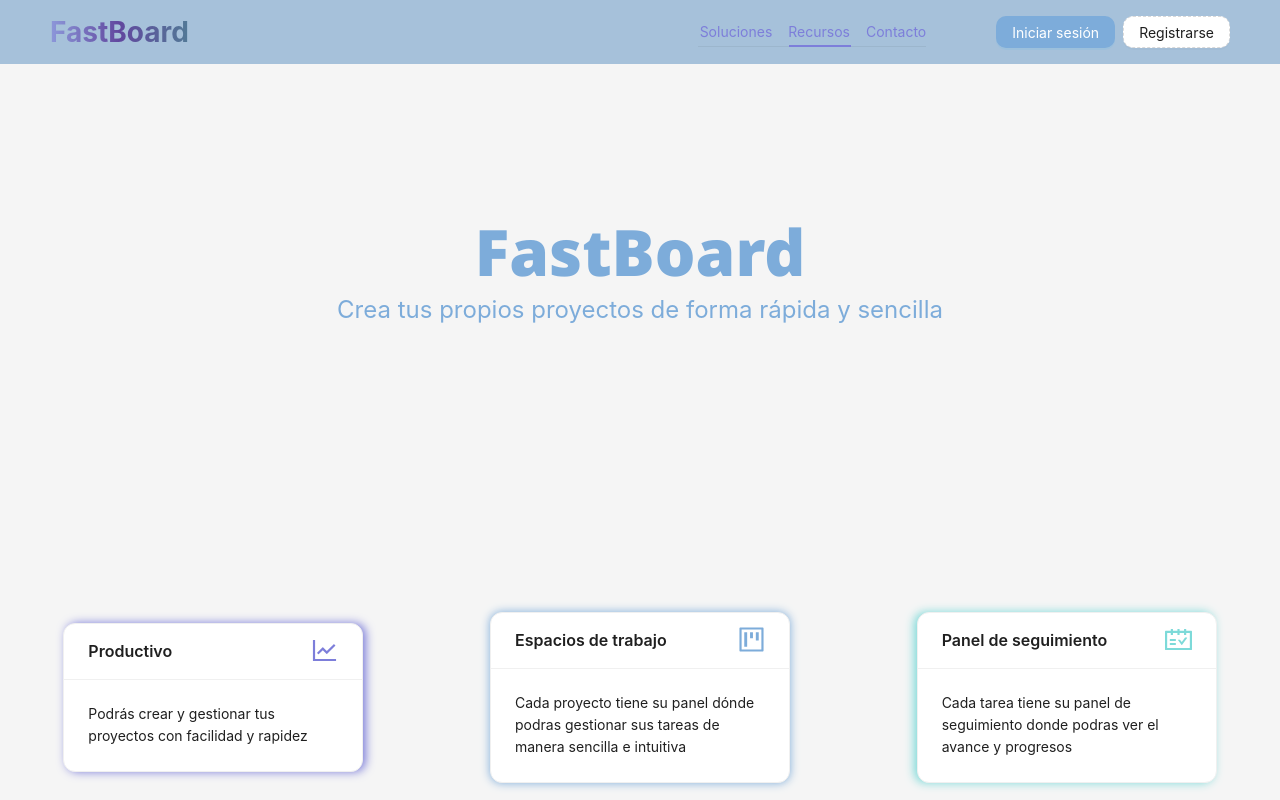
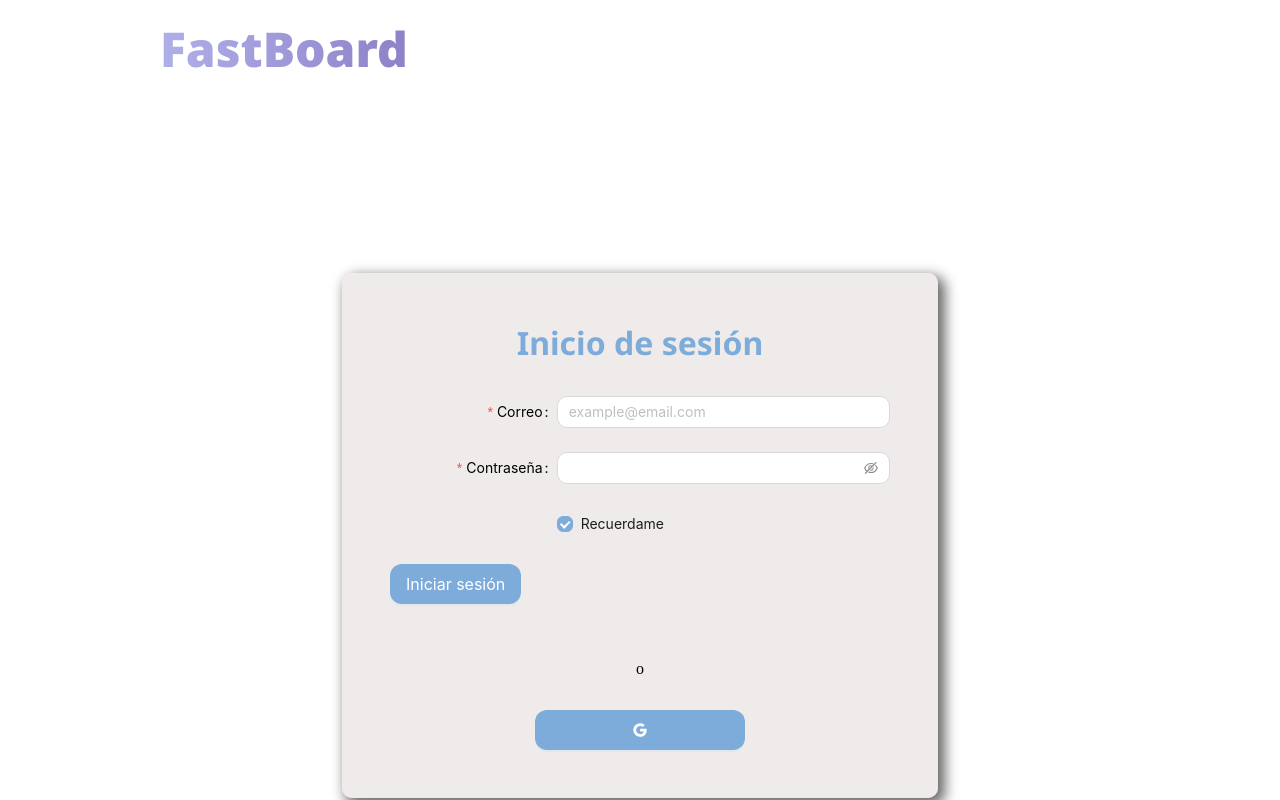
Before and after one commit to KevinB00/fastboard, a React (Vite) app in the folder frontend/: page /inicio-sesion in a window 1280 px wide. Shown: the top 800 px of the page. Built offline with nearby package versions, Linux system fonts and the light colour scheme.

Commit message:
Página inicio-sesión (diseño)

```diff
--- a/frontend/package.json
+++ b/frontend/package.json
@@ -15,6 +15,7 @@
     "axios": "^1.7.9",
     "react": "^18.3.1",
     "react-dom": "^18.3.1",
+    "react-router": "^7.1.1",
     "sass": "^1.83.0"
   },
   "devDependencies": {
--- a/frontend/src/components/Header/HeaderComponent.jsx
+++ b/frontend/src/components/Header/HeaderComponent.jsx
@@ -1,9 +1,9 @@
 import { Layout, Flex, Anchor, Button } from "antd";
+import { Link } from "react-router";
 import "./HeaderComponent.sass";
 
 const { Header } = Layout;
 const HeaderComponent = () => {
-
   return (
     <Header className="header">
       <Flex className="flex-header" justify="space-between" align="center">
@@ -30,7 +30,9 @@ const HeaderComponent = () => {
             ]}
           />
           <Flex gap="small" align="center">
+            <Link to="/inicio-sesion">
               <Button type="primary">Iniciar sesión</Button>
+            </Link>
             <Button type="dashed">Registrarse</Button>
           </Flex>
         </Flex>
@@ -38,4 +40,4 @@ const HeaderComponent = () => {
     </Header>
   );
 };
-export default HeaderComponent
+export default HeaderComponent;
--- a/frontend/src/main.jsx
+++ b/frontend/src/main.jsx
@@ -1,14 +1,23 @@
-import { StrictMode } from 'react'
-import { createRoot } from 'react-dom/client'
-import { ConfigProvider, Layout } from 'antd'
-import config from './styles/globalStyles'
-import './index.sass'
-import Inicio from './pages/Landing/Inicio.jsx'
+import { StrictMode } from "react";
+import { createRoot } from "react-dom/client";
+import { BrowserRouter, Routes, Route } from "react-router";
+import { ConfigProvider } from "antd";
+import config from "./styles/globalStyles";
+import "./index.sass";
+import Inicio from "./pages/Landing/Inicio.jsx";
+import InicioSesion from "./pages/Signin/InicioSesion.jsx";
 
-createRoot(document.getElementById('root')).render(
+createRoot(document.getElementById("root")).render(
   <StrictMode>
     <ConfigProvider theme={config}>
-      <Inicio />
+      <BrowserRouter>
+        <Routes>
+          <Route path="/" element={<Inicio />} />
+          <Route path="inicio" element={<Inicio />} />
+          <Route path="inicio-sesion" element={<InicioSesion />} />
+          <Route path="*" element={<Inicio />} />
+        </Routes>
+      </BrowserRouter>
     </ConfigProvider>
-  </StrictMode>,
-)
+  </StrictMode>
+);
--- a/frontend/src/pages/Signin/InicioSesion.jsx
+++ b/frontend/src/pages/Signin/InicioSesion.jsx
@@ -0,0 +1,83 @@
+import "./InicioSesion.sass";
+import iniciosesion from "../../styles/signin";
+import { GoogleOutlined } from "@ant-design/icons";
+import { Flex, Form, Input, Checkbox, Button, ConfigProvider } from "antd";
+const InicioSesion = () => {
+  const iniciarSesion = () => {};
+  const iniciarSesionError = () => {};
+  return (
+    <ConfigProvider theme={iniciosesion}>
+      <div className="inicio-sesion">
+        <Flex
+          className="header-inicio-sesion"
+          justify="flex-start"
+          align="center"
+        >
+          <h1>FastBoard</h1>
+        </Flex>
+        <div className="content-inicio-sesion">
+          <Flex
+            className="block-inicio-sesion"
+            justify="center"
+            align="center"
+            vertical
+            wrap
+          >
+            <h1>Inicio de sesión</h1>
+            <Form
+              className="form-inicio-sesion"
+              name="inicio-sesion"
+              labelCol={{ span: 8 }}
+              initialValues={{ remember: true }}
+              onFinish={iniciarSesion}
+              onFinishFailed={iniciarSesionError}
+              autoComplete="off"
+            >
+              <Form.Item
+                label="Correo"
+                name="email"
+                rules={[
+                  {
+                    required: true,
+                    message: "Por favor ingrese su email",
+                  },
+                ]}
+              >
+                <Input placeholder="example@email.com" />
+              </Form.Item>
+              <Form.Item
+                label="Contraseña"
+                name="password"
+                rules={[
+                  {
+                    required: true,
+                    message: "Por favor ingrese su contraseña",
+                  },
+                ]}
+              >
+                <Input.Password />
+              </Form.Item>
+              <Form.Item name="remember" valuePropName="checked" label={null}>
+                <Checkbox>Recuerdame</Checkbox>
+              </Form.Item>
+              <Form.Item>
+                <Button size="large" type="primary" htmlType="submit">
+                  Iniciar sesión
+                </Button>
+              </Form.Item>
+            </Form>
+            <div className="separador">
+              <span>o</span>
+            </div>
+            <div className="google">
+              <Button className="btn-google" size="large" type="primary">
+                <GoogleOutlined />
+              </Button>
+            </div>
+          </Flex>
+        </div>
+      </div>
+    </ConfigProvider>
+  );
+};
+export default InicioSesion;
--- a/frontend/src/pages/Signin/InicioSesion.sass
+++ b/frontend/src/pages/Signin/InicioSesion.sass
@@ -0,0 +1,41 @@
+.inicio-sesion
+    display: flex
+    flex-direction: column
+    justify-content: center
+    margin: 0
+    padding: 0
+
+    .header-inicio-sesion
+        background: linear-gradient(to right, #7d7eda9c, #61479e, #1f4e6d9f)
+        -webkit-background-clip: text
+        -webkit-text-fill-color: transparent
+        text-align: center
+        margin-left: 10rem
+        margin-top: 1rem
+        h1
+            font-size: 3rem
+            font-weight: 900
+            font-family: 'Noto Sans', sans-serif
+
+    .content-inicio-sesion
+        padding: 2rem
+        display: flex
+        justify-content: center
+        margin-top: 10rem
+
+    .block-inicio-sesion
+        gap: 2rem
+        padding: 3rem
+        border-radius: 10px
+        box-shadow: 5px 5px 13px 2px #00000098
+        background: #e4dede98
+        h1
+            color: #7DACDA
+            font-family: 'Noto Sans', sans-serif
+
+        .btn-google
+            padding: 0 6rem 0 6rem
+
+    .form-inicio-sesion
+        width: 500px
+        max-width: 500px
--- /dev/null
+++ b/frontend/src/styles/signin.js
@@ -0,0 +1,9 @@
+const iniciosesion = {
+    components: {
+        Form: {
+            labelColor: '#000000'
+        }
+    }
+};
+
+export default iniciosesion
```
Also changed, not shown: 1 other file (tests, documents, lock files or other folders). Lines whose indentation alone changed are shown as unchanged.
